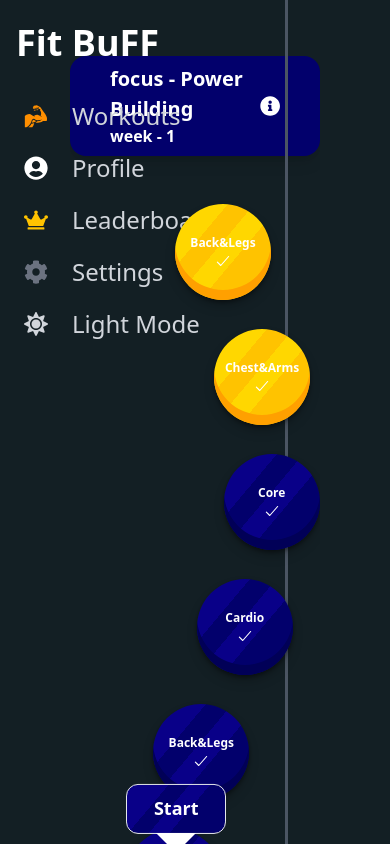
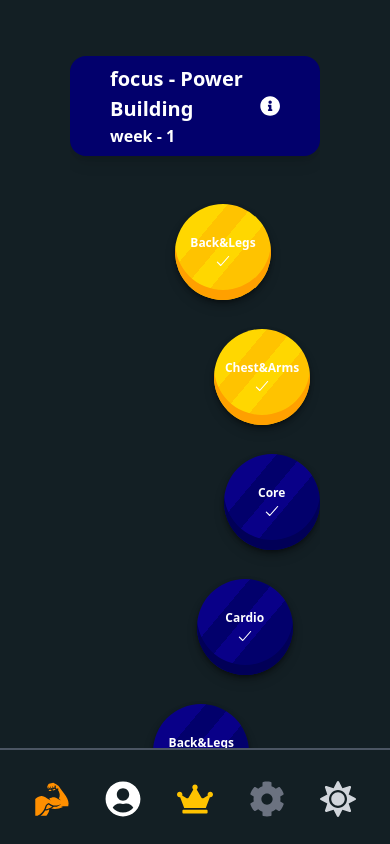
Before and after one commit to YuvalShvartsman/FitBFF-client, a React (Vite) app: page / in a window 390 px wide. Shown: the top 844 px of the page. Built offline with nearby package versions, Linux system fonts and the light colour scheme; what tailwindcss-motion would draw is missing.

Commit message:
made the sidebar responsive for laptop and phone as well

```diff
--- a/src/components/Homepage/Sidebar/Sidebar.tsx
+++ b/src/components/Homepage/Sidebar/Sidebar.tsx
@@ -61,14 +61,24 @@ const Sidebar = () => {
   ];
 
   return (
-    <div className="flex flex-col h-screen p-4 text-white w-72 self-start fixed border-r-[3px] border-gray-100 dark:border-gray-600">
+    <div
+      className="flex h-screen p-4 text-white fixed border-r-[3px] flex-col
+       w-72 max-laptop:w-32  max-phone:h-24 max-phone:w-full
+       max-phone:bottom-0 max-phone:bg-dark max-phone:justify-center max-phone:border-t-2 max-phone:border-r-0
+     border-gray-100 dark:border-gray-600 z-20"
+    >
       <div className="space-y-3">
         <div className="flex items-center">
-          <h2 className="text-4xl font-bold dark:text-light">Fit BuFF</h2>
+          <h2
+            className="font-bold dark:text-light
+          text-4xl max-laptop:text-2xl max-phone:hidden"
+          >
+            Fit BuFF
+          </h2>
         </div>
 
         <div className="flex-1">
-          <div className="pt-2 pb-4 text-sm">
+          <div className="pt-2 pb-4 text-sm max-phone:flex max-phone:z-50">
             {sidebarButtons.map((button, index) => (
               <SidebarButton
                 key={index}
--- a/src/components/Homepage/Sidebar/SidebarButton.tsx
+++ b/src/components/Homepage/Sidebar/SidebarButton.tsx
@@ -8,11 +8,13 @@ const SidebarButton = ({ label, onClick, icon }: SidebarButtonProps) => {
   return (
     <button
       onClick={onClick}
-      className="flex items-center gap-6 w-full text-left text-2xl p-2 rounded-md bg
+      className="flex items-center justify-start gap-6 w-full text-left p-2 rounded-md text-2xl
+       max-laptop:justify-center max-laptop:mt-5 max-phone:mt-0
        text-gray-700 dark:text-gray-300 hover:bg-gray-300 dark:hover:bg-gray-700"
     >
-      {icon}
-      {label}
+      <span className=" max-laptop:text-4xl">{icon}</span>
+
+      <span className=" max-laptop:hidden">{label}</span>
     </button>
   );
 };
--- a/tailwind.config.js
+++ b/tailwind.config.js
@@ -7,11 +7,11 @@ module.exports = {
   ],
   theme: {
     screens: {
-      sm: "480px",
-      md: "768px",
-      lg: "1024px",
-      xl: "1280px",
-      "2xl": "1536px",
+      phone: "480px",
+      tablet: "768px",
+      laptop: "1024px",
+      desktop: "1280px",
+      monitor: "1536px",
     },
     colors: {
       light: "#ffffff",
```
